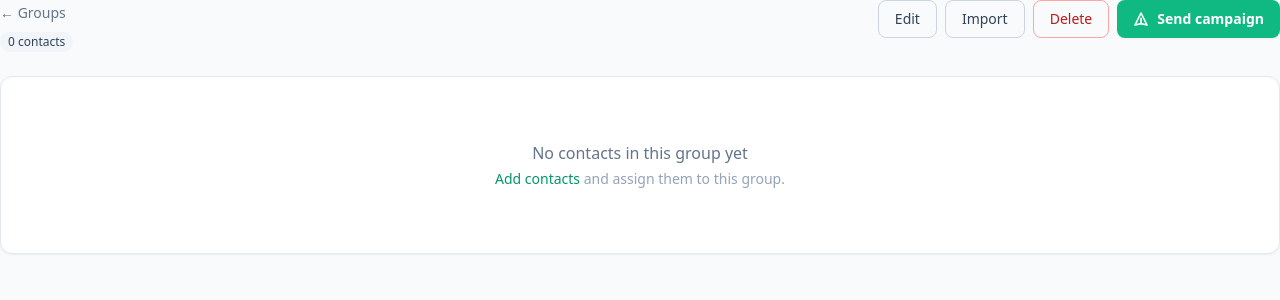
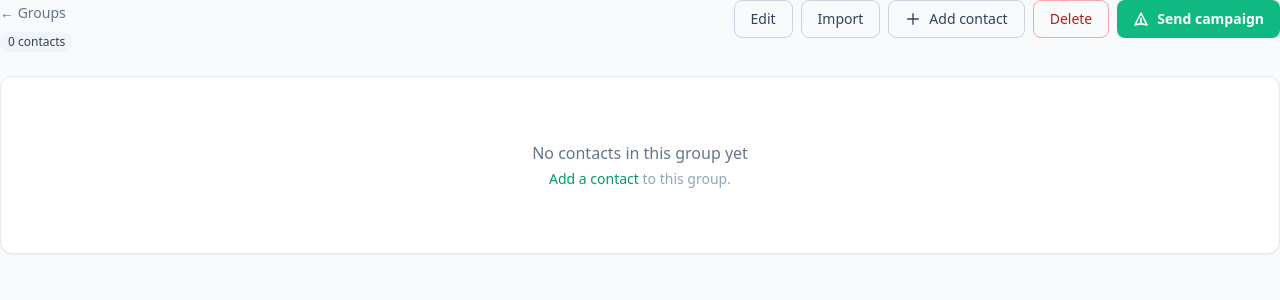
Before and after one commit to oyomthorm/roman-sms, a Flask app: template app/templates/groups/detail.html in a window 1280 px wide. Shown: the top 300 px of the page. Run offline with Flask 3, Linux system fonts and the light colour scheme; the template is opened without the code that fills it, so the values that code supplies are empty; some libraries are stand-ins or nearby versions.

Commit message:
feat(web): add contact from group detail with preselected group
- routes/contacts.py::new reads ?group_id=<id> and passes preselected_group_id
  to the form template. Also uses request.referrer redirect on success so
  creating from group detail returns the user there.
- contacts/form.html: group select marks the matching option selected when
  either contact.group_id matches (edit path) or preselected_group_id matches
  (new path from group detail).
- groups/detail.html: 'Add contact' button in the header (between Import and
  Delete, secondary outline style) and empty-state 'Add a contact' link both
  go to /contacts/new?group_id=<gid>.

```diff
--- a/app/templates/contacts/form.html
+++ b/app/templates/contacts/form.html
@@ -53,7 +53,7 @@
                      focus:outline-none focus:ring-2 focus:ring-emerald-500 focus:border-emerald-500 transition">
         {% for g, c in groups %}
         <option value="{{ g.id }}"
-          {% if contact and contact.group_id == g.id %}selected{% endif %}>
+          {% if (contact and contact.group_id == g.id) or (preselected_group_id and preselected_group_id == g.id) %}selected{% endif %}>
           {{ g.name }} ({{ c }})
         </option>
         {% endfor %}
--- a/app/templates/groups/detail.html
+++ b/app/templates/groups/detail.html
@@ -26,6 +26,14 @@
        class="inline-flex items-center gap-2 border border-slate-300 hover:bg-slate-50
               text-slate-700 text-sm font-medium px-4 py-2 rounded-lg transition">
       Import
+    </a>
+    <a href="{{ url_for('contacts.new', group_id=group.id) }}"
+       class="inline-flex items-center gap-2 border border-slate-300 hover:bg-slate-50
+              text-slate-700 text-sm font-medium px-4 py-2 rounded-lg transition">
+      <svg class="w-4 h-4" fill="none" stroke="currentColor" stroke-width="2" viewBox="0 0 24 24">
+        <path stroke-linecap="round" stroke-linejoin="round" d="M12 4v16m8-8H4"/>
+      </svg>
+      Add contact
     </a>
     <a href="{{ url_for('groups.delete', gid=group.id) }}"
        class="inline-flex items-center gap-2 border border-red-300 text-red-700 hover:bg-red-50
@@ -92,10 +100,10 @@
   <div class="text-center py-16 px-4">
     <div class="text-slate-500 font-medium">No contacts in this group yet</div>
     <div class="text-sm text-slate-400 mt-1">
-      <a href="{{ url_for('contacts.index') }}" class="text-emerald-600 hover:underline">
-        Add contacts
+      <a href="{{ url_for('contacts.new', group_id=group.id) }}" class="text-emerald-600 hover:underline">
+        Add a contact
       </a>
-      and assign them to this group.
+      to this group.
     </div>
   </div>
   {% endif %}
```
Also changed, not shown: app/routes/contacts.py (+10 -1 lines).
